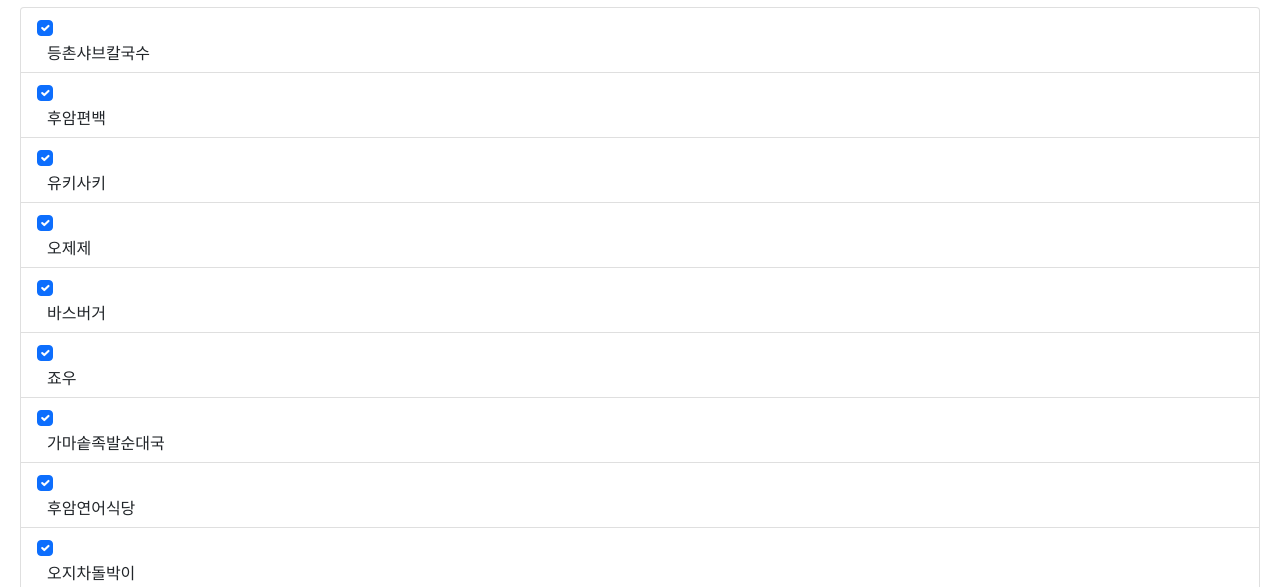
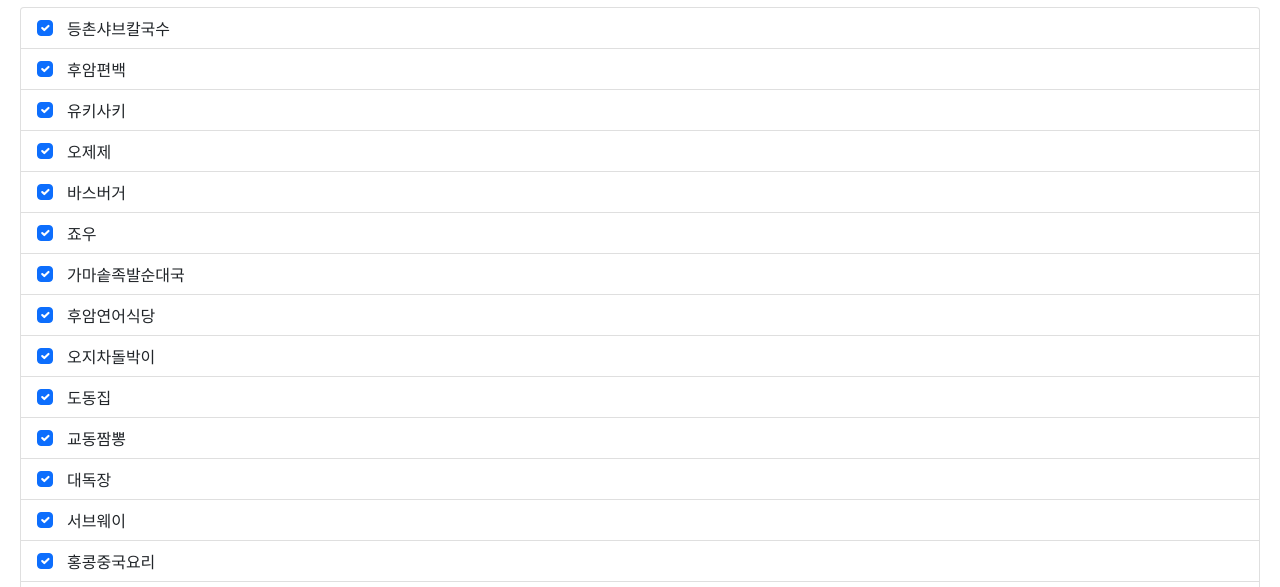
Before and after one commit to whitepage/lunch_wheel, a plain HTML site: page index.html in a window 1280 px wide. Both pictures are taken after a click on the element 30 px from the left and 30 px from the top of the page. Shown: the part 147-734 px from the top of the page. Drawn offline with nearby package versions, Linux system fonts and the light colour scheme.

Commit message:
label 수정

```diff
--- a/css/common.css
+++ b/css/common.css
@@ -66,7 +66,7 @@ li {list-style: none;}
 }
 #venues h1,
 #venues h2 { font-weight: 700; line-height: 160%; margin-bottom: 10px; }
-#venues input + label { margin-left: 10px; display: block;}
+#venues input + label { margin-left: 10px; display: inline-block;}
 #venues #name {margin-bottom: 20px;}
 #venues #types {margin-bottom: 20px;}
 
```
